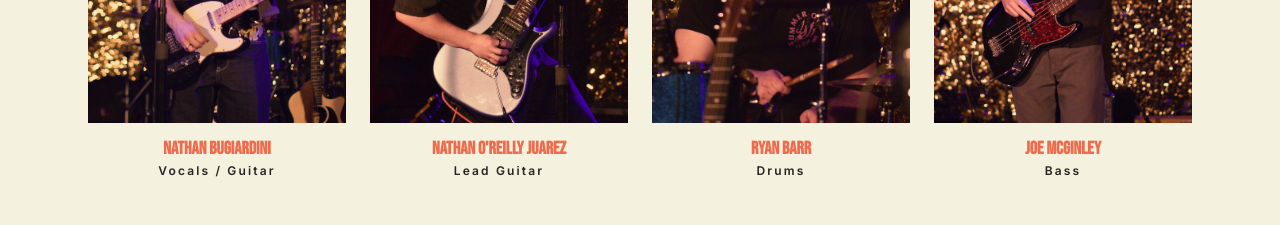
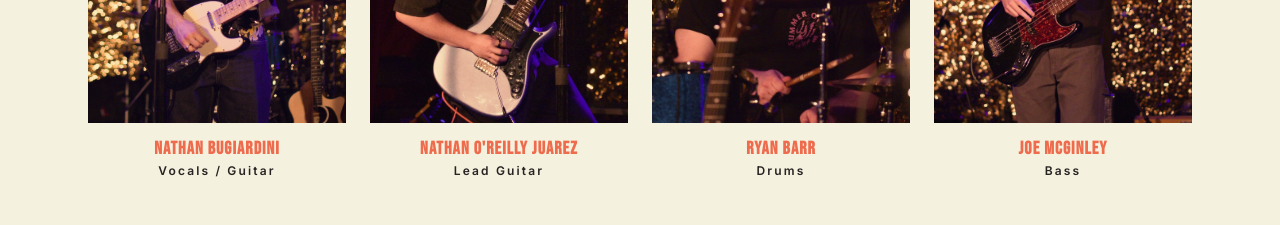
Before and after one commit to carterrows/sweetsideband-site, a Next.js app: page / in a window 1280 px wide. Shown: the part 2180-2405 px from the top of the page. Built offline with nearby package versions, Linux system fonts and the light colour scheme; no server answers; the database is empty.

Commit message:
loosened band member name typography

```diff
--- a/components/MemberCard.tsx
+++ b/components/MemberCard.tsx
@@ -15,7 +15,9 @@
         />
       </div>
       <div className="text-center">
-        <h3 className="text-lg font-bold text-accent">{member.name}</h3>
+        <h3 className="text-lg font-bold tracking-[0.06em] text-accent">
+          {member.name}
+        </h3>
         <p className="text-xs font-semibold tracking-[0.18em] text-ink-900">
           {member.role}
         </p>
```
